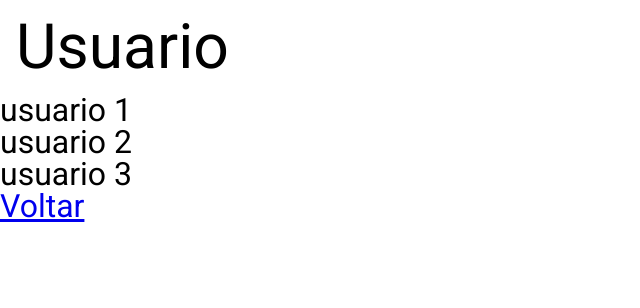
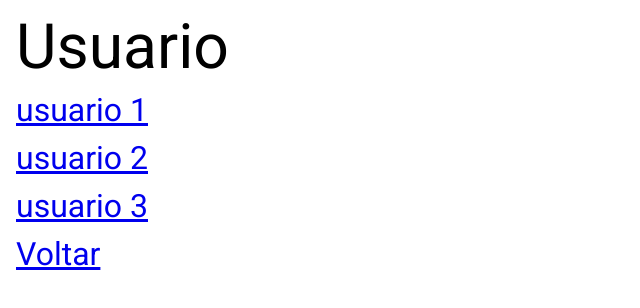
Before and after one commit to cachinhoray/aula-next-0, a Next.js app: page /usuarios in a window 1280 px wide. Shown: the top 308 px of the page, without its empty margins (0-640 px from the left). Built offline with nearby package versions, Linux system fonts and the light colour scheme.

Commit message:
aula 02 18/03

```diff
--- a/app/globals.css
+++ b/app/globals.css
@@ -61,6 +61,7 @@ body {
 p {
   font-size: 2rem;
   letter-spacing: 0.5;
+  margin:1rem;
 }
 
 label{
--- a/app/usuarios/[id].js/page.tsx
+++ b/app/usuarios/[id].js/page.tsx
@@ -5,6 +5,7 @@ export default function  PerfilUsuario({params}: {params : { id: string } }) {
         <>
 
         <h1>Perfil</h1>
+        <p> Nome do usuario {params.id}</p>
 
         <p><Link  href={'/usuarios'}> Voltar </Link></p>
         </>
--- a/app/usuarios/page.tsx
+++ b/app/usuarios/page.tsx
@@ -4,9 +4,9 @@ export default function  ListaUsuario() {
     return(
         <>
         <h1> Usuario</h1>
-        <p>usuario 1</p>
-        <p>usuario 2</p>
-        <p>usuario 3</p>
+        <p><Link href={'/usuarios/1'}>usuario 1</Link></p>
+        <p><Link href={'/usuarios/2'}>usuario 2</Link></p>
+        <p><Link href={'/usuarios/3'}>usuario 3</Link></p>
 
         <p><Link  href={'/'}> Voltar </Link></p>
 
```
Also changed, not shown: src/uruarios.js (added, +26 -0 lines).
